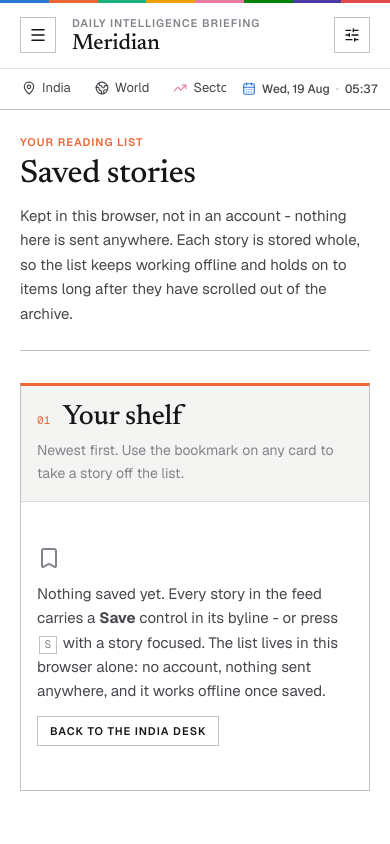
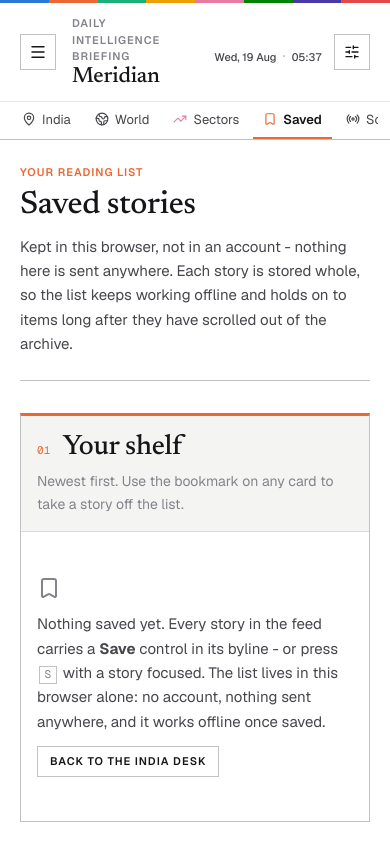
Before and after one commit to solankivedant/Meridian-Intelligence, a Next.js app: page /saved in a window 390 px wide. Shown: the top 844 px of the page. Built offline with nearby package versions, Linux system fonts and the light colour scheme.

Commit message:
mobile ui change

```diff
--- a/components/CoverageStrip.tsx
+++ b/components/CoverageStrip.tsx
@@ -1,16 +1,29 @@
 import type { Coverage } from "@/lib/coverage";
 import { shortDate, timeAgo } from "@/lib/formatTime";
 
-/** The masthead's standing figures: how much archive there is, and how fresh. */
+/**
+ * The masthead's standing figures: how much archive there is, and how fresh.
+ *
+ * One wrapping row above `sm`, a two-column grid below it. Four value-and-label
+ * pairs left to wrap on a phone break wherever the widest of them happens to
+ * land, so the strip came out as three ragged lines with the labels no longer
+ * under anything - which is neither a row nor a column, and reads as neither. A
+ * grid pins them to two columns and the type steps down a size to fit, so the
+ * whole strip is two tidy lines instead of three loose ones.
+ */
 export function CoverageStrip({ coverage, desk }: { coverage: Coverage; desk: string }) {
   if (coverage.stories === 0) return null;
 
   return (
     <div
-      className="flex flex-wrap items-center gap-x-6 gap-y-1 border px-4 py-2.5"
+      className="grid grid-cols-2 gap-x-3 gap-y-1.5 border px-3 py-2 sm:flex sm:flex-wrap sm:items-center sm:gap-x-6 sm:gap-y-1 sm:px-4 sm:py-2.5"
       style={{ borderColor: "var(--rule)", backgroundColor: "var(--surface-2)" }}
     >
-      <span className="kicker text-[10px] text-[var(--text-primary)]">{desk}</span>
+      {/* The desk name is the strip's heading, so it takes its own line rather
+          than sitting in a column as if it were a fifth figure. */}
+      <span className="kicker col-span-2 text-[9px] text-[var(--text-primary)] sm:text-[10px]">
+        {desk}
+      </span>
       <Stat value={coverage.stories.toLocaleString("en-IN")} label="stories" />
       <Stat value={coverage.sources.toLocaleString("en-IN")} label="sources" />
       {coverage.oldestAt && (
@@ -25,11 +38,13 @@
 
 function Stat({ value, label }: { value: string; label: string }) {
   return (
-    <span className="flex items-baseline gap-1.5">
-      <span className="text-[13px] font-medium tabular-nums text-[var(--text-primary)]">
+    <span className="flex min-w-0 items-baseline gap-1.5">
+      <span className="shrink-0 text-[12px] font-medium tabular-nums text-[var(--text-primary)] sm:text-[13px]">
         {value}
       </span>
-      <span className="kicker text-[10px] text-[var(--text-muted)]">{label}</span>
+      <span className="kicker min-w-0 truncate text-[9px] text-[var(--text-muted)] sm:text-[10px]">
+        {label}
+      </span>
     </span>
   );
 }
--- a/components/Header.tsx
+++ b/components/Header.tsx
@@ -7,7 +7,6 @@
 import { PrefsMenu } from "./PrefsMenu";
 import { ReadingProgress } from "./ReadingProgress";
 import { LocalClock } from "./LocalClock";
-import { CalendarDays } from "lucide-react";
 import { todayDateline, todayShort } from "@/lib/formatTime";
 
 export function Header() {
@@ -64,6 +63,26 @@
             {todayDateline()}
           </span>
           <LocalClock />
+
+          {/* Below the masthead's breakpoint the dateline shortens and drops to
+              the foot of this row, so it sits on the same line as "Meridian" -
+              the position a printed masthead puts its date in, and the one spot
+              on a phone header that is otherwise empty. It lived in the nav row
+              underneath until now, where it was eating the width the desk links
+              scroll through. */}
+          <span
+            className="flex items-baseline gap-1.5 self-end whitespace-nowrap pb-0.5 lg:hidden"
+            aria-label="Today's date and the current time"
+          >
+            <span className="text-[11px] leading-none font-medium text-[var(--text-secondary)]">
+              {todayShort()}
+            </span>
+            <span className="text-[var(--rule-strong)]" aria-hidden>
+              ·
+            </span>
+            <LocalClock variant="compact" />
+          </span>
+
           <PrefsMenu />
         </div>
       </div>
@@ -79,27 +98,12 @@
         <div className="mx-auto flex max-w-6xl items-center gap-4 px-3 sm:px-6">
           <PrimaryNav />
 
-          {/* The jump links and the dateline share this slot because only one
-              of them is ever wanted here: above the masthead's breakpoint the
-              date and clock are already up there, and below it they are
-              nowhere at all - which is why a phone had no edition date on the
-              page. Exactly one is displayed, so `ml-auto` on both is safe. */}
-          <div className="ml-auto hidden shrink-0 py-1.5 lg:block">
+          {/* Nothing shares this row with the desk links on a phone: it is the
+              only horizontally scrolling nav on the page, and whatever sits
+              beside it comes straight out of the width those links scroll
+              through. The jump links return once there is room for them. */}
+          <div className="ml-auto hidden shrink-0 py-1.5 md:block">
             <SectionJump />
-          </div>
-          <div className="ml-auto flex shrink-0 items-center gap-1.5 py-2 lg:hidden">
-            <CalendarDays
-              className="h-3.5 w-3.5 shrink-0"
-              style={{ color: "var(--cat-policy)" }}
-              aria-hidden
-            />
-            <span className="text-[12px] leading-none font-medium whitespace-nowrap text-[var(--text-secondary)]">
-              {todayShort()}
-            </span>
-            <span className="text-[var(--rule-strong)]" aria-hidden>
-              ·
-            </span>
-            <LocalClock variant="compact" />
           </div>
         </div>
       </div>
--- a/components/LocalClock.tsx
+++ b/components/LocalClock.tsx
@@ -46,7 +46,7 @@
     // the end of it. The full clock upstairs still carries the zone.
     return (
       <time
-        className="text-[12px] leading-none font-medium tabular-nums text-[var(--text-secondary)]"
+        className="text-[11px] leading-none font-medium tabular-nums text-[var(--text-secondary)]"
         dateTime={now?.toISOString()}
         title={now ? localZone(now) : undefined}
         suppressHydrationWarning
```
